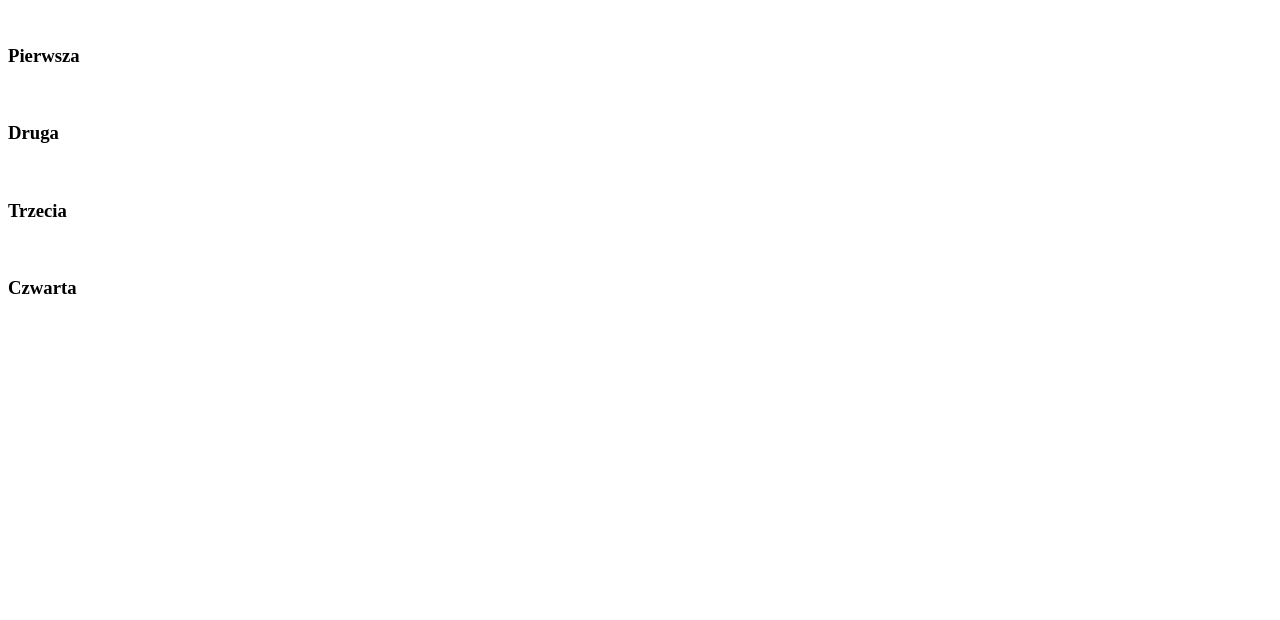
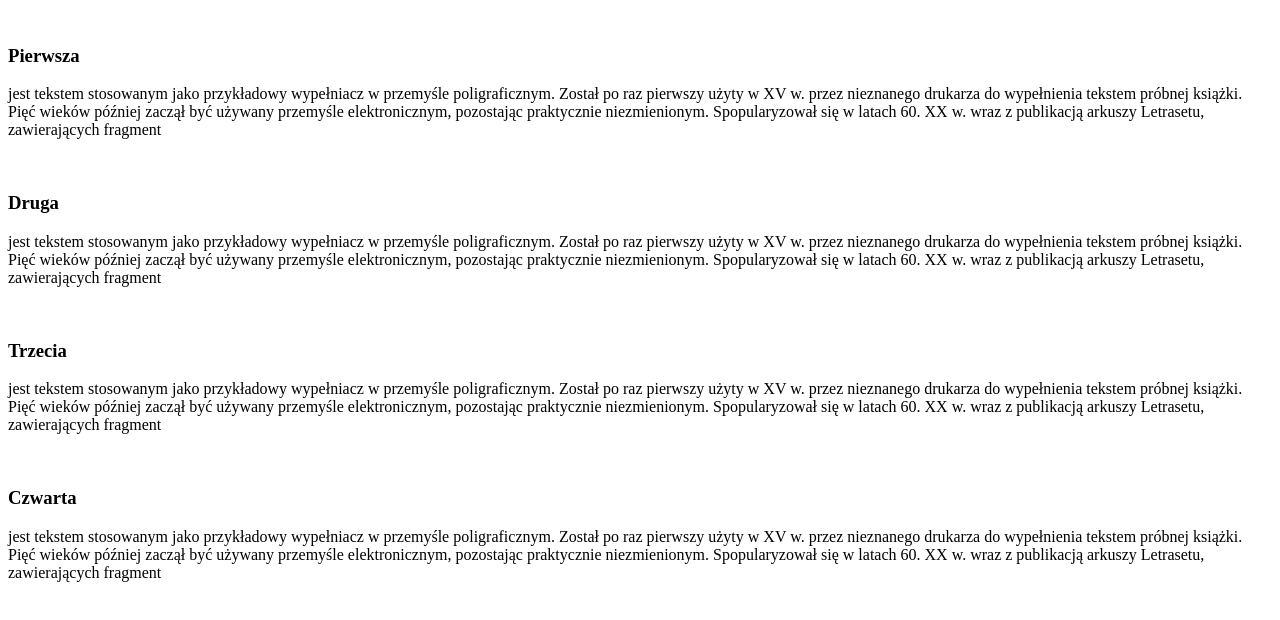
Before and after one commit to Krzysiek7777/projekt_page, a plain HTML site: page index.html in a window 1280 px wide. Drawn offline with Linux system fonts and the light colour scheme.

Commit message:
dodanie tekstu do petek

```diff
--- a/index.html
+++ b/index.html
@@ -12,22 +12,22 @@
 <section>
 <img/>
 <h1>Pierwsza </h1>
-<p> </p>
+<p>jest tekstem stosowanym jako przykładowy wypełniacz w przemyśle poligraficznym. Został po raz pierwszy użyty w XV w. przez nieznanego drukarza do wypełnienia tekstem próbnej książki. Pięć wieków później zaczął być używany przemyśle elektronicznym, pozostając praktycznie niezmienionym. Spopularyzował się w latach 60. XX w. wraz z publikacją arkuszy Letrasetu, zawierających fragment </p>
 </section>
 <section>
 <img/>
 <h1> Druga</h1>
-<p> </p>
+<p>jest tekstem stosowanym jako przykładowy wypełniacz w przemyśle poligraficznym. Został po raz pierwszy użyty w XV w. przez nieznanego drukarza do wypełnienia tekstem próbnej książki. Pięć wieków później zaczął być używany przemyśle elektronicznym, pozostając praktycznie niezmienionym. Spopularyzował się w latach 60. XX w. wraz z publikacją arkuszy Letrasetu, zawierających fragment </p>
 </section>
 <section>
 <img/>
 <h1>Trzecia </h1>
-<p> </p>
+<p>jest tekstem stosowanym jako przykładowy wypełniacz w przemyśle poligraficznym. Został po raz pierwszy użyty w XV w. przez nieznanego drukarza do wypełnienia tekstem próbnej książki. Pięć wieków później zaczął być używany przemyśle elektronicznym, pozostając praktycznie niezmienionym. Spopularyzował się w latach 60. XX w. wraz z publikacją arkuszy Letrasetu, zawierających fragment </p>
 </section>
 <section>
 <img/>
 <h1>Czwarta </h1>
-<p> </p>
+<p>jest tekstem stosowanym jako przykładowy wypełniacz w przemyśle poligraficznym. Został po raz pierwszy użyty w XV w. przez nieznanego drukarza do wypełnienia tekstem próbnej książki. Pięć wieków później zaczął być używany przemyśle elektronicznym, pozostając praktycznie niezmienionym. Spopularyzował się w latach 60. XX w. wraz z publikacją arkuszy Letrasetu, zawierających fragment </p>
 </section>
 <footer>
 </footer>
```
